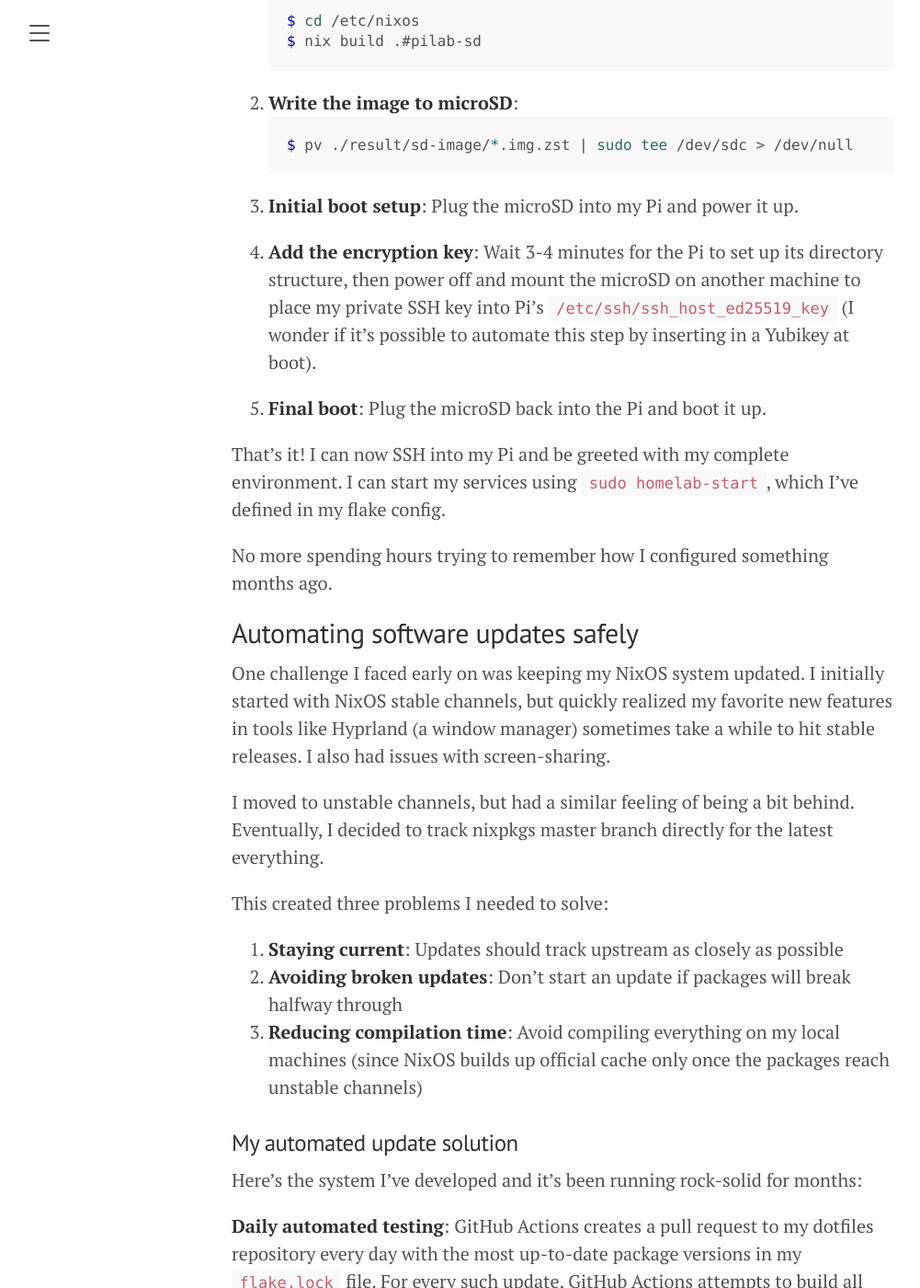
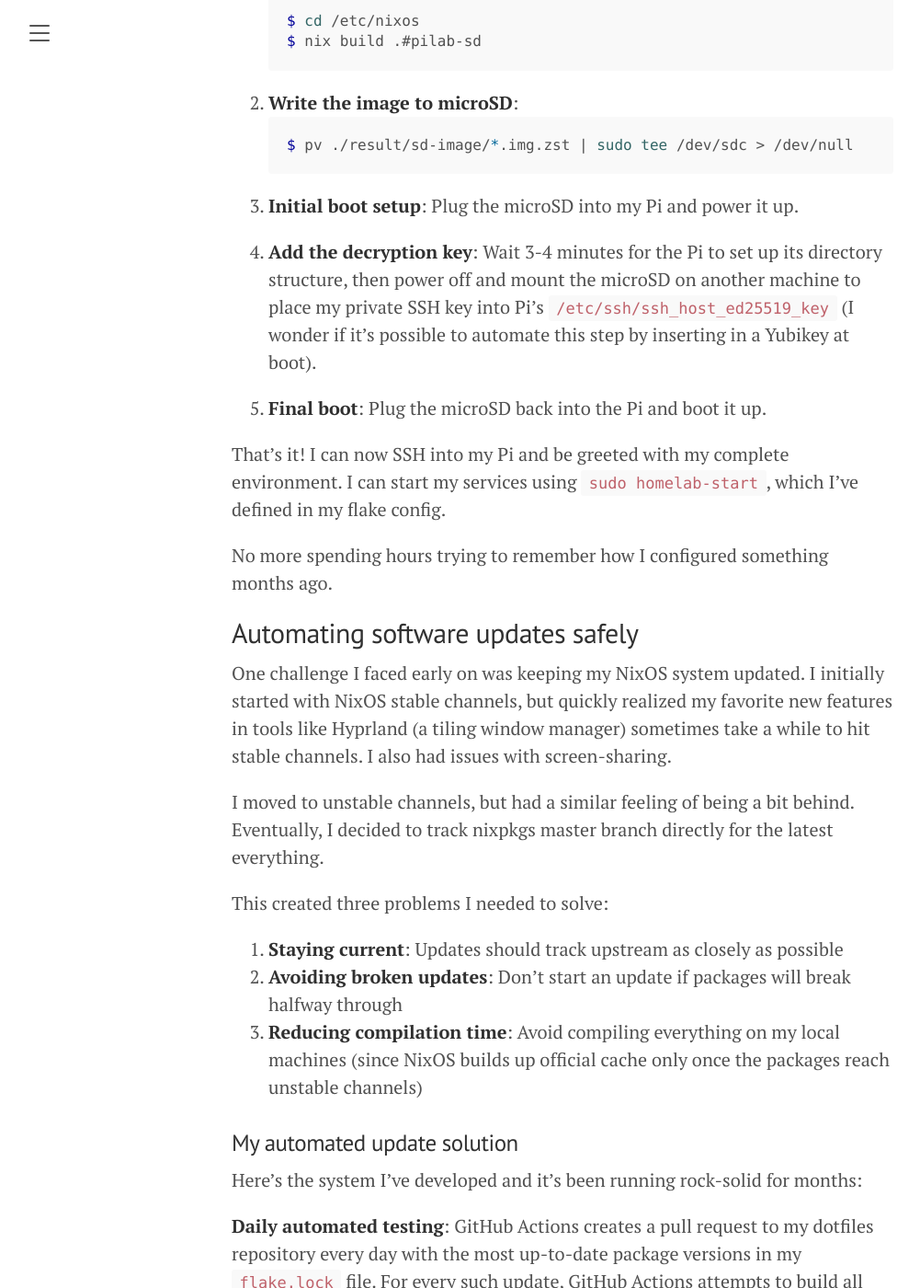
Before and after one commit to ritiek/ritiek.github.io, a Jekyll site: the page built from _posts/2025-09-09-re-doing-my-homelab-with-nixos.md, in a window 1280 px wide and 1400 px high, scrolled down 2088 px. Shown: the whole window at 92% size, without its empty margins (28-1029 px from the left). Built offline with Jekyll 4.4.1, drawn with Linux system fonts in a browser that asks for light colours; nearby versions of some CDN libraries; some of the changed lines change nothing that is shown; some of the changed text lies outside the part shown.

Commit message:
Some fixes

```diff
--- a/_posts/2025-09-09-re-doing-my-homelab-with-nixos.md
+++ b/_posts/2025-09-09-re-doing-my-homelab-with-nixos.md
@@ -64,7 +64,7 @@
 
 3. **Initial boot setup**: Plug the microSD into my Pi and power it up.
 
-4. **Add the encryption key**: Wait 3-4 minutes for the Pi to set up its directory structure, then power off and mount the microSD on another machine to place my private SSH key into Pi's `/etc/ssh/ssh_host_ed25519_key` (I wonder if it's possible to automate this step by inserting in a Yubikey at boot).
+4. **Add the decryption key**: Wait 3-4 minutes for the Pi to set up its directory structure, then power off and mount the microSD on another machine to place my private SSH key into Pi's `/etc/ssh/ssh_host_ed25519_key` (I wonder if it's possible to automate this step by inserting in a Yubikey at boot).
 
 5. **Final boot**: Plug the microSD back into the Pi and boot it up.
 
@@ -74,7 +74,7 @@
 
 ## Automating software updates safely
 
-One challenge I faced early on was keeping my NixOS system updated. I initially started with NixOS stable channels, but quickly realized my favorite new features in tools like Hyprland (a window manager) sometimes take a while to hit stable releases. I also had issues with screen-sharing.
+One challenge I faced early on was keeping my NixOS system updated. I initially started with NixOS stable channels, but quickly realized my favorite new features in tools like Hyprland (a tiling window manager) sometimes take a while to hit stable channels. I also had issues with screen-sharing.
 
 I moved to unstable channels, but had a similar feeling of being a bit behind. Eventually, I decided to track nixpkgs master branch directly for the latest everything.
 
@@ -103,7 +103,7 @@
 
 This setup gives me bleeding-edge packages with confidence that they'll actually work. Since implementing this system a few months ago, I haven't come across pushing any failing updates onto my machines.
 
-## Smart backups with Restic
+## Backups with Restic
 
 I moved from Kopia to Restic for backups because a single Kopia instance doesn't support backing up to multiple repositories, and I didn't want to maintain multiple Kopia instances. NixOS has a native Restic module that gives fine control over backup schedules, snapshot pruning, compression levels, and more.
 
@@ -158,9 +158,9 @@
 
 My current setup includes three SSDs attached to my RPi5 and a few other peripherals:
 
-1. First NVMe using the Pimoroni NVMe Base
-2. Second NVMe in a USB enclosure via USB 3.0
-3. Third external SSD via USB 3.0
+1. First NVMe using the Pimoroni NVMe Base (for primary data storage)
+2. Second NVMe in a USB enclosure via USB 3.0 (for on-site backups)
+3. Third external SSD via USB 3.0 (for storing Attic build cache)
 4. Official active cooler (minimal power draw)
 5. USB 2.0 Wi-Fi dongle (for experimental Wi-Fi router functionality)
 
```
